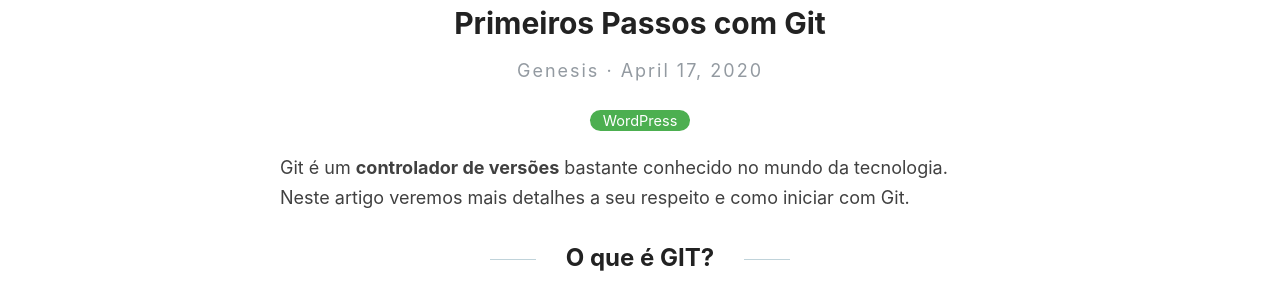
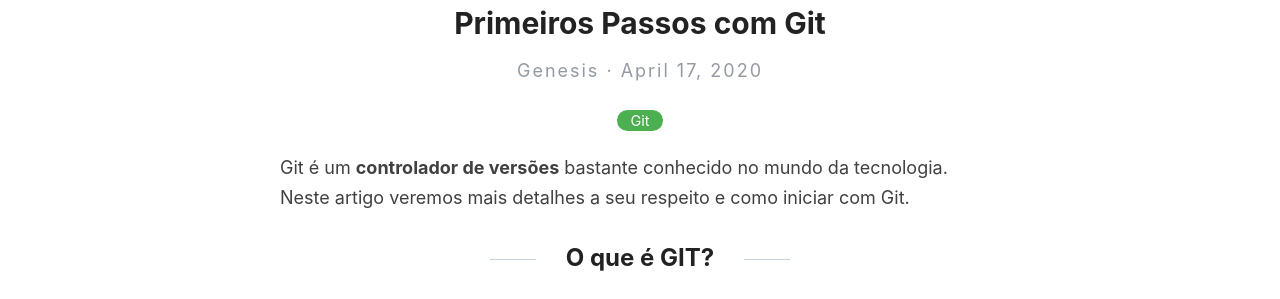
Before and after one commit to mrgenesis/mrgenesis, a Jekyll site: the page built from _posts/2020-04-17-Primeiros-Passos-com-Git.md, in a window 1280 px wide and 900 px high. Shown: the part 136-435 px from the top of the window. Built offline with Jekyll 4.4.1, drawn with Linux system fonts in a browser that asks for light colours; comment, search, counter and statistics services are not loaded.

Commit message:
_posts/2020-04-17-Primeiros-Passos-com-Git.md updated from https://stackedit.io/

```diff
--- a/_posts/2020-04-17-Primeiros-Passos-com-Git.md
+++ b/_posts/2020-04-17-Primeiros-Passos-com-Git.md
@@ -1,7 +1,7 @@
 ---
 layout: post
 title:  Primeiros Passos com Git
-categories: [WordPress]
+categories: [Git]
 excerpt: Entenda conceitos básicos sobre Git e para que ele serve.
 ---
 
```
Also changed, not shown: other parts of _posts/2020-04-17-Primeiros-Passos-com-Git.md (+1 -1 lines).
